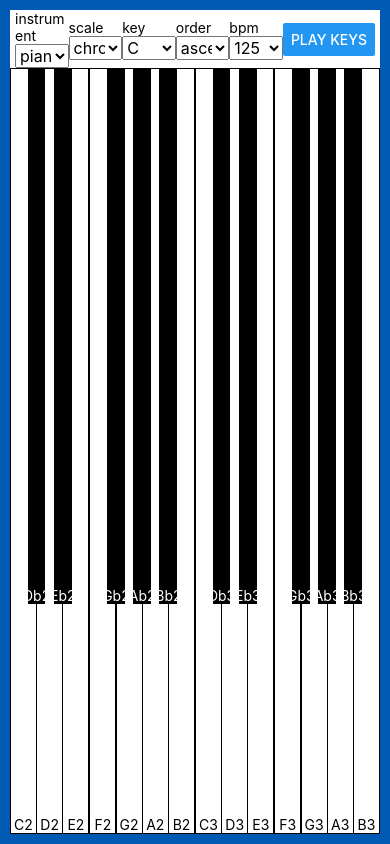
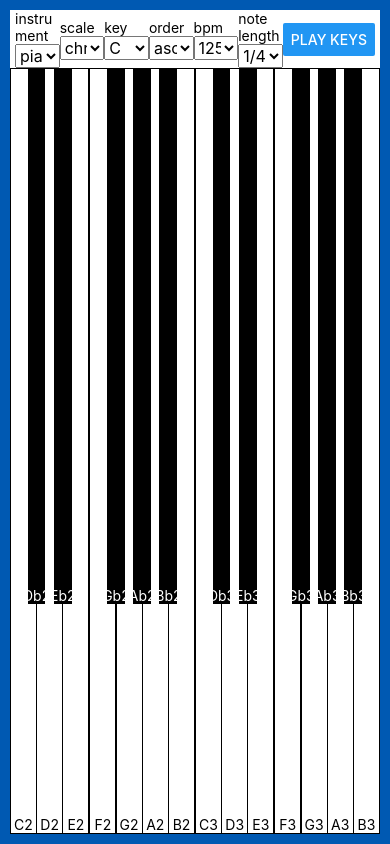
Before and after one commit to dcmorales/digital-keyboard-mobile, a React Native app: screen / in a window 390 px wide. Built offline with nearby package versions, Linux system fonts and the light colour scheme.

Commit message:
Setup for noteLength

```diff
--- a/src/components/Header/Header.js
+++ b/src/components/Header/Header.js
@@ -8,7 +8,9 @@ import Selections from './Selections';
 import PlayButton from './PlayButton';
 
 export default function Header() {
-  const { instrument, scale, key, order, bpm } = useContext(Context);
+  const { instrument, scale, key, order, bpm, noteLength } = useContext(
+    Context
+  );
   const { instrumentOpts, scaleOpts, keyOpts, orderOpts } = selectionOptions;
 
   return (
@@ -35,6 +37,13 @@ export default function Header() {
 
       <Selections selectionValue={bpm} listName="bpm" start="100" max="130" />
 
+      <Selections
+        selectionValue={noteLength}
+        listName="note length"
+        start="4"
+        max="32"
+      />
+
       <PlayButton />
     </View>
   );
--- a/src/components/Header/Selections.js
+++ b/src/components/Header/Selections.js
@@ -19,7 +19,11 @@ export default function Selections({
     } else {
       var optionsNum = [];
       var iNum = parseInt(start, 10);
-      for (var i = iNum; i <= max; listName !== 'noteLength' ? i++ : (i *= 2)) {
+      for (
+        var i = iNum;
+        i <= max;
+        listName !== 'note length' ? i++ : (i *= 2)
+      ) {
         optionsNum.push(i);
       }
       setOptions(optionsNum);
@@ -34,7 +38,11 @@ export default function Selections({
         onValueChange={itemValue => handleSelectionChange(listName, itemValue)}
       >
         {options.map(item => (
-          <Picker.Item key={item} label={`${item}`} value={`${item}`} />
+          <Picker.Item
+            key={item}
+            label={listName === 'note length' ? `1/${item}` : `${item}`}
+            value={`${item}`}
+          />
         ))}
       </Picker>
     </View>
--- a/src/context/SelectionContext.js
+++ b/src/context/SelectionContext.js
@@ -9,13 +9,14 @@ export default ({ children }) => {
     key: 'C',
     order: 'ascending',
     bpm: '125',
+    noteLength: 4,
   });
 
   const handleSelectionChange = (name, itemValue) => {
     setSelectedValue({ ...selectedValues, [name]: itemValue });
   };
 
-  const { instrument, scale, key, order, bpm } = selectedValues;
+  const { instrument, scale, key, order, bpm, noteLength } = selectedValues;
 
   const store = {
     instrument,
@@ -23,6 +24,7 @@ export default ({ children }) => {
     key,
     order,
     bpm,
+    noteLength,
     handleSelectionChange,
   };
 
```
